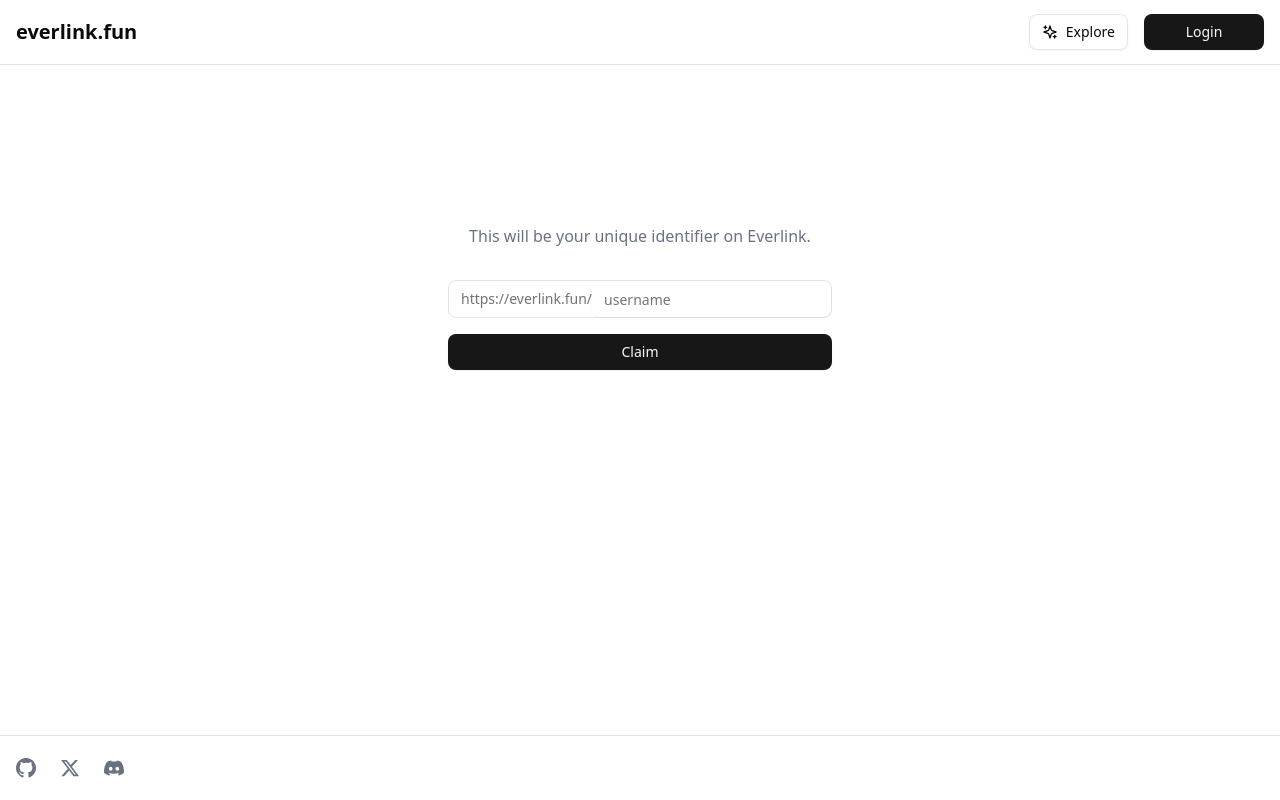
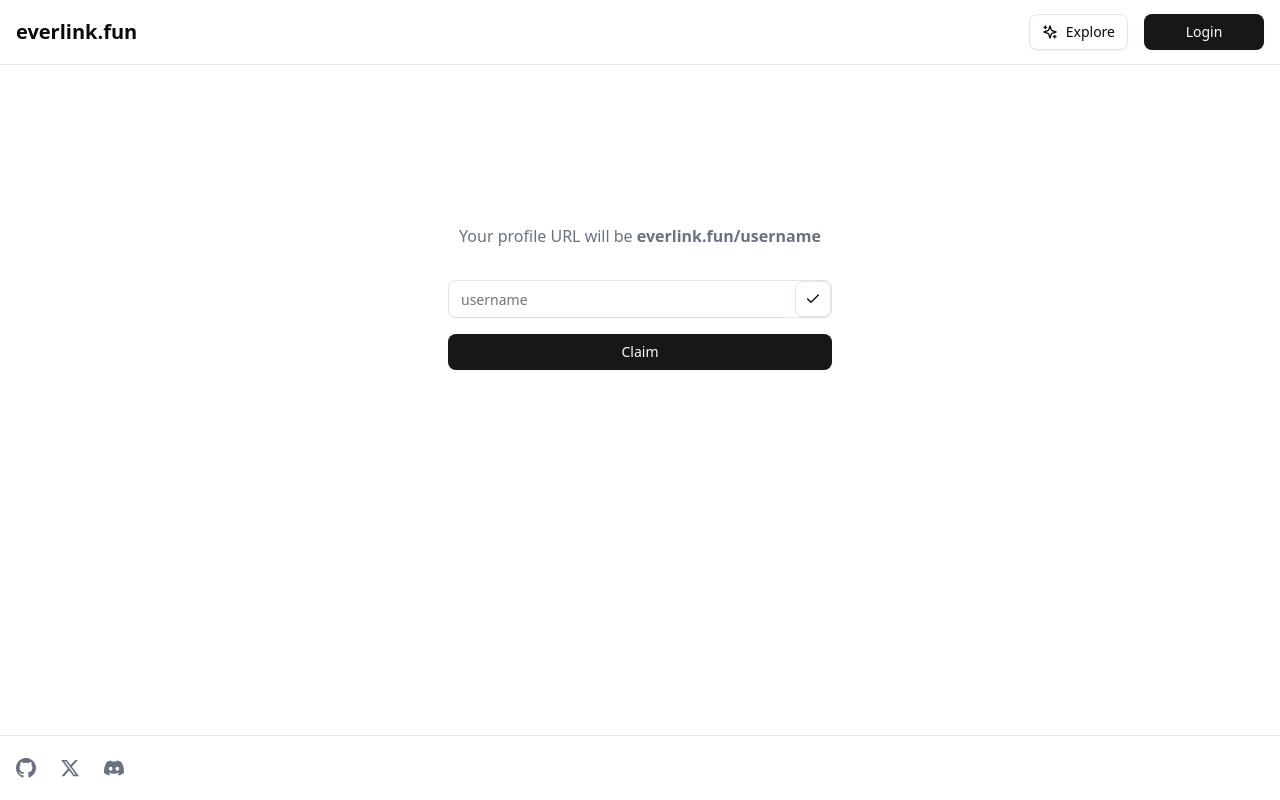
Before and after one commit to drumfeet/everlink-app, a Next.js app: page / in a window 1280 px wide. Built offline with nearby package versions, Linux system fonts and the light colour scheme.

Commit message:
add CheckIcon button for username validation

```diff
--- a/app/page.js
+++ b/app/page.js
@@ -5,6 +5,7 @@
 import { Input } from "@/components/ui/input"
 import { toast } from "sonner"
 import { useWallet } from "@/contexts/wallet-context"
+import { CheckIcon } from "lucide-react"
 
 const MAIN_PROCESS_ID = "wrxPk1k6Xo2O3k7LYl6hCw5D_-ORwKesImYNlbo5bAY"
 const TRANSACTION_ID_PLACEHOLDER = "oork_YifB3-JQQZg8EgMPQJytua_QCHKNmMqt5kmnCo"
@@ -85,11 +86,10 @@
   return (
     <div className="flex flex-col items-center justify-center min-h-[50vh] max-w-md mx-auto text-center">
       <p className="text-gray-500 mb-8">
-        This will be your unique identifier on Everlink.
+        Your profile URL will be <span className="font-bold">everlink.fun/{undername || 'username'}</span>
       </p>
       <div className="w-full max-w-sm">
         <div className="flex w-full items-center rounded-md border bg-background ring-offset-background">
-          <span className="pl-3 text-sm text-muted-foreground select-none">https://everlink.fun/</span>
           <Input
             type="text"
             placeholder="username"
@@ -100,6 +100,14 @@
             minLength={3}
             aria-invalid={!isValid}
           />
+          <Button
+            variant="outline"
+            size="icon"
+            onClick={getUndernameRecord}
+            className="ml-2"
+          >
+            <CheckIcon className="h-4 w-4" />
+          </Button>
         </div>
       </div>
       <Button
```
